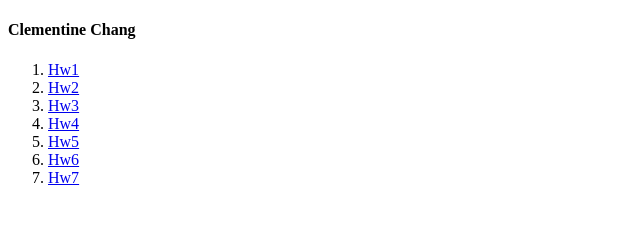
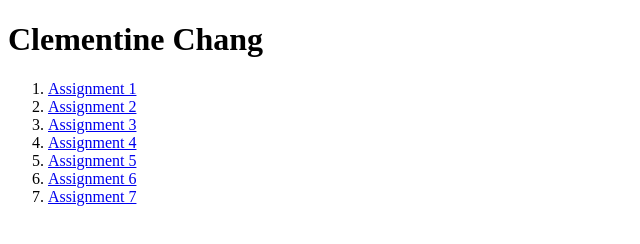
Before and after one commit to Clementinecyy/CIM111, a plain HTML site: page CIM111 hm/index.html in a window 1280 px wide. Shown: the whole page, without its empty margins (0-640 px from the left). Drawn offline with Linux system fonts and the light colour scheme.

Commit message:
fixed directories

```diff
--- a/CIM111 hm/index.html
+++ b/CIM111 hm/index.html
@@ -5,16 +5,16 @@
     <title>Clementine Chang</title>
   </head>
   <body>
-    <h4>Clementine Chang</h4>
+    <h1>Clementine Chang</h1>
 
     <ol>
-        <li><a href="Hw1"> Hw1 </a></li>
-        <li><a href="Hw2"> Hw2 </a></li>
-        <li><a href="Hw3"> Hw3 </a></li>
-        <li><a href="Hw4"> Hw4 </a></li>
-        <li><a href="Hw5"> Hw5 </a></li>
-        <li><a href="Hw6"> Hw6 </a></li>
-        <li><a href="Hw7"> Hw7 </a></li>
+        <li><a href="Assignment 1"> Assignment 1 </a></li>
+        <li><a href="Assignment 2"> Assignment 2 </a></li>
+        <li><a href="Assignment 3"> Assignment 3 </a></li>
+        <li><a href="Assignment4"> Assignment 4 </a></li>
+        <li><a href="Assignment 5"> Assignment 5 </a></li>
+        <li><a href="Assignment 6"> Assignment 6 </a></li>
+        <li><a href="Assignment 7"> Assignment 7 </a></li>
 
     </ol>
   </body>
```
Also changed, not shown: CIM111 hm/Assignment 2/Resume/index.html (added, +7 -0 lines), 3 other files.
